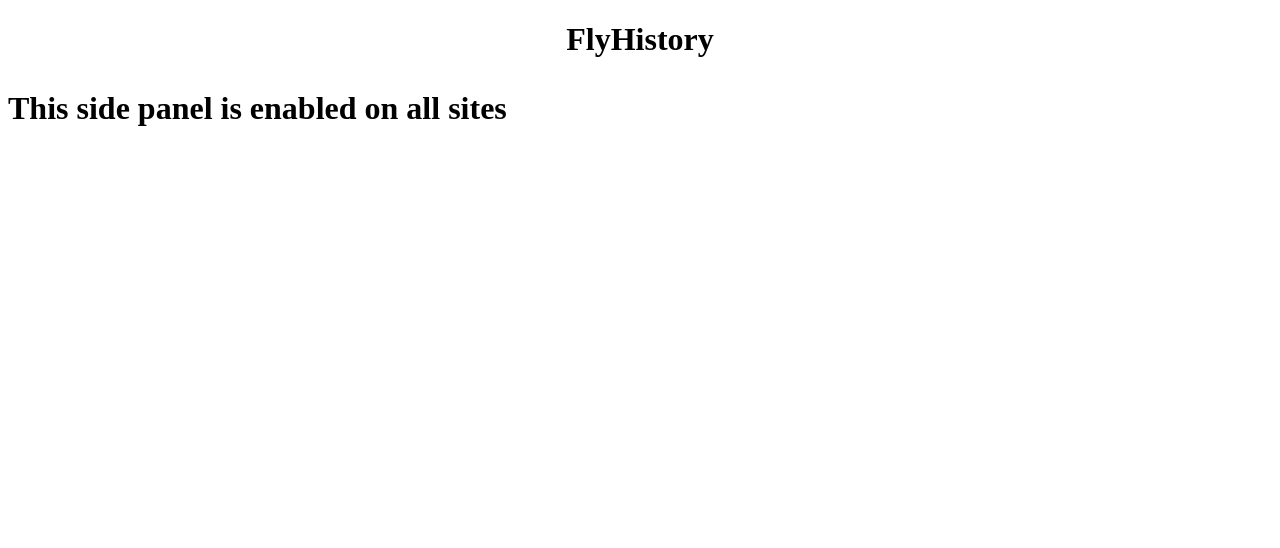
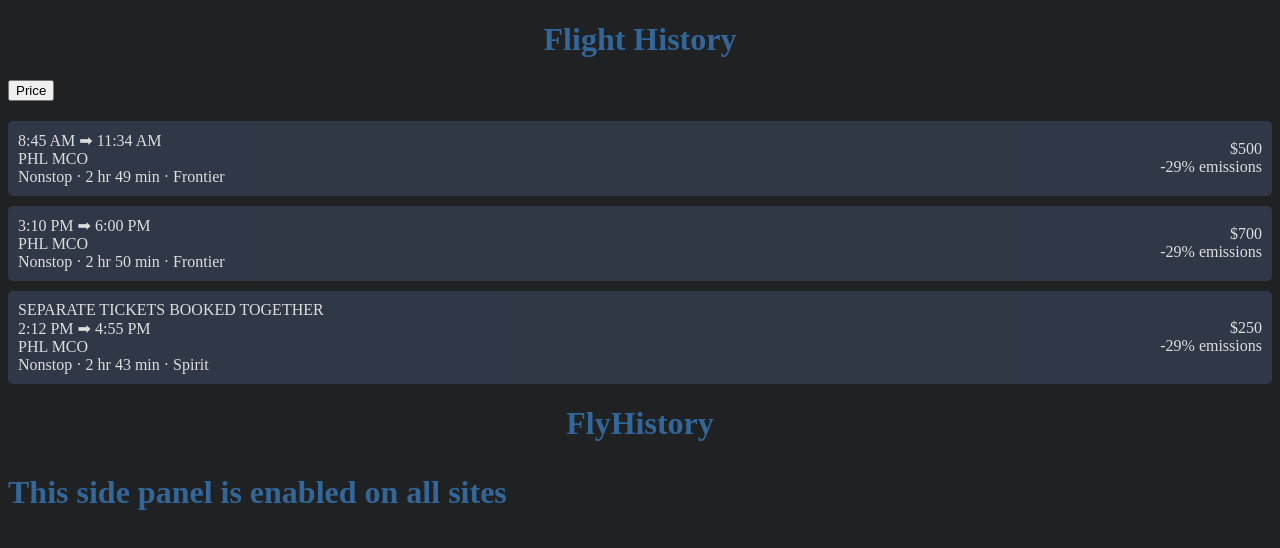
Before and after one commit to bradyz314/FlyHistory, a React (Create React App) app: page / in a window 1280 px wide. Shown: the top 548 px of the page. Built offline with nearby package versions, Linux system fonts and the light colour scheme.

Commit message:
Updated Sidebar UI

```diff
--- /dev/null
+++ b/public/buttonPress.js
@@ -0,0 +1,25 @@
+const priceFilterDiv = document.getElementById('price-filter');
+const showPriceFilterButton = document.getElementById('show-price-filter');
+const priceSlider = document.getElementById('price-slider');
+const priceValue = document.getElementById('price-value');
+
+function updatePriceValue() {
+    priceValue.textContent = `$${priceSlider.value}`;
+}
+
+showPriceFilterButton.addEventListener('click', () => {
+    priceFilterDiv.style.display = priceFilterDiv.style.display === 'none' ? 'block' : 'none';
+});
+
+priceSlider.addEventListener('input', updatePriceValue);
+
+priceSlider.addEventListener('input', () => {
+    updatePriceValue();
+    renderFlightsByPrice(priceSlider.value); // Re-render flights when slider value changes
+});
+
+priceSlider.addEventListener('change', () => {
+    renderFlightsByPrice(priceSlider.value); // Re-render flights when slider input is finished (for better performance)
+});
+
+updatePriceValue();
--- /dev/null
+++ b/public/flightList.js
@@ -0,0 +1,112 @@
+const flightList = document.getElementById('flight-list');
+
+
+
+const testFlights = [
+    {
+        airline: 'Frontier',
+        origin: 'PHL',
+        destination: 'MCO',
+        departureTime: '8:45 AM',
+        arrivalTime: '11:34 AM',
+        duration: '2 hr 49 min',
+        stops: 'Nonstop',
+        price: 500,
+        emissions: '-29%'
+    },
+    {
+        airline: 'Frontier',
+        origin: 'PHL',
+        destination: 'MCO',
+        departureTime: '3:10 PM',
+        arrivalTime: '6:00 PM',
+        duration: '2 hr 50 min',
+        stops: 'Nonstop',
+        price: 700,
+        emissions: '-29%'
+    },
+    {
+        airline: 'Spirit',
+        origin: 'PHL',
+        destination: 'MCO',
+        departureTime: '2:12 PM',
+        arrivalTime: '4:55 PM',
+        duration: '2 hr 43 min',
+        stops: 'Nonstop',
+        price: 250,
+        emissions: '-29%',
+        note: 'SEPARATE TICKETS BOOKED TOGETHER'
+    }
+];
+
+function createFlightInfoElement(flight) {
+    const flightInfoElement = document.createElement('div');
+    flightInfoElement.classList.add('flight-info');
+
+    const detailsDiv = document.createElement('div');
+    detailsDiv.classList.add('details');
+
+    const timeDiv = document.createElement('div');
+    timeDiv.textContent = `${flight.departureTime} ➡ ${flight.arrivalTime}`;
+
+    const airportDiv = document.createElement('div');
+    airportDiv.textContent = `${flight.origin} ${flight.destination}`;
+
+    const durationDiv = document.createElement('div');
+    durationDiv.textContent = `${flight.stops} · ${flight.duration} · ${flight.airline}`;
+
+    if (flight.note) {
+        const noteDiv = document.createElement('div');
+        noteDiv.textContent = flight.note;
+        detailsDiv.appendChild(noteDiv);
+    }
+
+    detailsDiv.appendChild(timeDiv);
+    detailsDiv.appendChild(airportDiv);
+    detailsDiv.appendChild(durationDiv);
+
+    const priceEmissionsContainer = document.createElement('div');
+    priceEmissionsContainer.classList.add('price-emissions-container');
+
+
+
+    const priceDiv = document.createElement('div');
+    priceDiv.classList.add('price');
+    priceDiv.textContent = `$${flight.price}`;
+
+    const emissionsDiv = document.createElement('div');
+    emissionsDiv.classList.add('emissions');
+    emissionsDiv.textContent = `${flight.emissions} emissions`;
+
+    priceEmissionsContainer.appendChild(priceDiv);
+    priceEmissionsContainer.appendChild(emissionsDiv);
+
+    flightInfoElement.appendChild(detailsDiv);
+    flightInfoElement.appendChild(priceEmissionsContainer);
+
+    return flightInfoElement;
+}
+
+function renderFlights(maxPrice) {
+
+    flightList.innerHTML = '';
+
+    testFlights.forEach(flight => {
+        const flightInfoElement = createFlightInfoElement(flight);
+        flightList.appendChild(flightInfoElement);
+
+    });
+}
+
+function renderFlightsByPrice(maxPrice) {
+
+    flightList.innerHTML = '';
+    testFlights.forEach(flight => {
+        if (flight.price <= maxPrice) {
+            const flightInfoElement = createFlightInfoElement(flight);
+            flightList.appendChild(flightInfoElement);
+        }
+    });
+}
+
+renderFlights();
--- a/public/index.html
+++ b/public/index.html
@@ -5,7 +5,79 @@
       <meta name="viewport" content="width=device-width, initial-scale=1.0">
       <title>Flight History Tracker</title>
   </head>
+  <style>
+    h1 {
+      color: #336699; /* This is a blue color, choose any color you like */
+    }
+    body {
+      background-color: #202123;
+    }
+
+    #price-filter {
+      display: none;
+      width: 55%;
+      background-color: white;
+      padding: 10px;
+      border: 1px solid #ccc;
+      box-shadow: 0 0 10px rgba(0, 0, 0, 0.3);
+    }
+    #price-slider {
+        height: 20px;
+        width: 100%;
+        background-color: #ddd;
+        outline: none;
+        opacity: 0.7;
+        -webkit-transition: .2s;
+        transition: opacity .2s;
+    }
+    #price-slider:hover {
+        opacity: 1;
+    }
+
+    #flight-list {
+      margin-top: 20px; /* Adjust the value as needed */
+    }
+    .flight-info {
+      display: flex;
+      align-items: center;
+      background-color: #333C4D;
+      color: #fff;
+      opacity: 0.85;
+      padding: 10px;
+      margin-bottom: 10px;
+      border-radius: 5px;
+    }
+    flight-info .details {
+      display: flex;
+      flex-grow: 1;
+      align-items: center;
+    }
+    .flight-info .details > div {
+      margin-right: 10px;
+    }
+    .flight-info .price-emissions-container {
+      display: flex;
+      flex-direction: column;
+      align-items: flex-end;
+      margin-left: auto;
+    }
+
+  </style>
+
   <body>
-      <div id="root"></div>
+      <h1><center>Flight History</center></h1>
+      <div id="filter-buttons">
+        <button id="show-price-filter">Price</button>
+        <!--  <button>Filter 2</button> -->
+        <!--  <button>Filter 3</button> -->
+      </div>
+      <div id="price-filter">
+        <label for="price-slider">up to <span id="price-value"></span></label>
+        <input type="range" id="price-slider" min="0" max="1000" value="1000" step="1">
+        <!-- <button id="apply-filter">Clear</button>-->
+      </div>
+      <div id="flight-list"></div>
+      <script src="buttonPress.js"></script>
+      <script src="flightList.js"></script>
   </body>
 </html>
```
